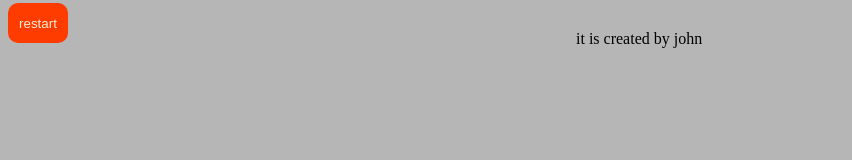
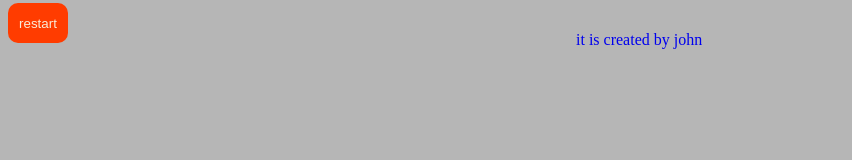
Before and after one commit to JohnTheFullStackDeveloper/tictactoe, a plain HTML site: page index.html in a window 1280 px wide. Shown: the top 160 px of the page, without its empty margins (0-852 px from the left). Drawn offline with Linux system fonts and the light colour scheme.

Commit message:
mainlink

```diff
--- a/index.html
+++ b/index.html
@@ -31,7 +31,7 @@
     </div>
     <h1 id="draw"></h1>
     <div id="mmm">
-        it is created by john
+        <a target="_blank" href="https://johnthefullstackdeveloper.github.io/john.apks.com/">it is created by john</a>
     </div>
     <script src="tictactoe.js"></script>
 </body>
--- a/tictactoe.css
+++ b/tictactoe.css
@@ -1,5 +1,8 @@
 *{
     margin-top: 1px;
+}
+a{
+    text-decoration: none;
 }
 #mmm{
     position: absolute;
```
